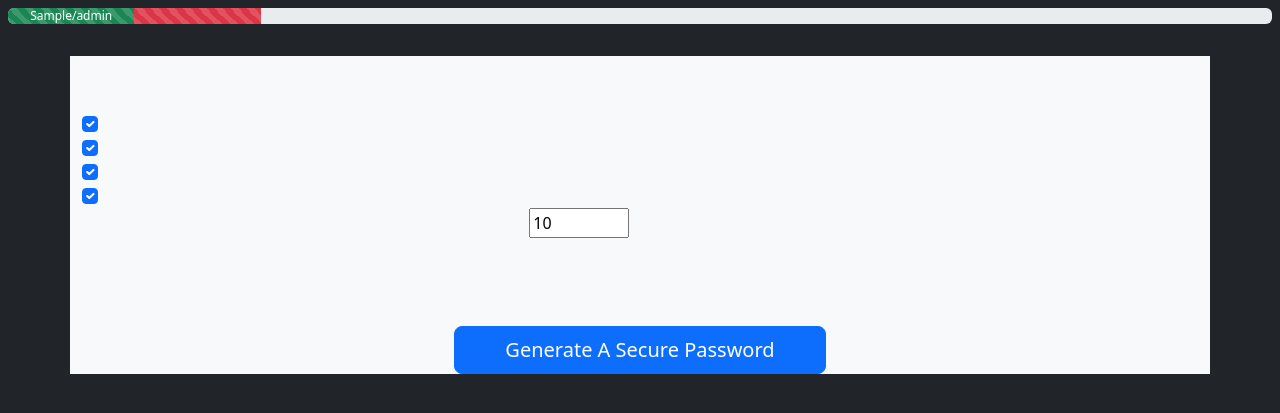
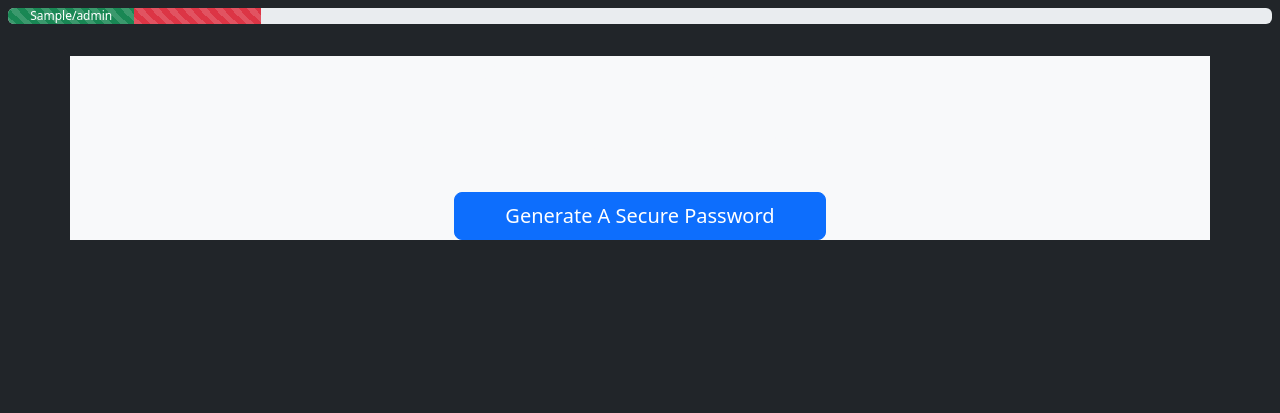
Before and after one commit to danbates1452/hackkey, a Django app: template hackkey/hackkey/templates/passwords.html in a window 1280 px wide. Shown: the part 56-469 px from the top of the page. Run offline with Django 5.2, Linux system fonts and the light colour scheme; the template is opened without the code that fills it: most values are stand-ins (such as "Sample title", 1, 10 or a date in 2020); some libraries are stand-ins or nearby versions.

Commit message:
Updated PR
Updated PR as per rules.

```diff
--- a/hackkey/hackkey/templates/passwords.html
+++ b/hackkey/hackkey/templates/passwords.html
@@ -4,23 +4,6 @@
 <div class="container bg-light">
     <div class="jumbotron mt-4 text-center ">
         <h1>Create Password</h1>
-
-        <div class="form-check container mb-2">
-            <input id="lowercase" type="checkbox" class="form-check-input" checked="true">
-            <label for="lowercase" class="form-check-label">Lowercase</label>
-            <br>
-            <input id="uppercase" type="checkbox" class="form-check-input" checked="true">
-            <label for="uppercase" class="form-check-label">Uppercase</label>
-            <br>
-            <input id="numbers" type="checkbox" class="form-check-input" checked="true">
-            <label for="numbers" class="form-check-label">Numbers</label>
-            <br>
-            <input id="special" type="checkbox" class="form-check-input" checked="true">
-            <label for="special" class="form-check-label">Special (!@#$...)</label>
-            <br>
-            <input id="len" type="number" name="length" max="20" size="5" value="10" style="width: 100px;">
-            <label for="len" class="form-number-label" >Password Length</label>
-        </div>
 
         <h1>Generated password is: {{ generated_password }}</h1>
 
@@ -30,7 +13,6 @@
         </form>
         <h3 id="password"></h3>
     </div>
-
 </div>
 
 {% endblock %}
```
Also changed, not shown: hackkey/hackkey/password_generator.py (+0 -7 lines), hackkey/hackkey/views.py (+0 -10 lines).
